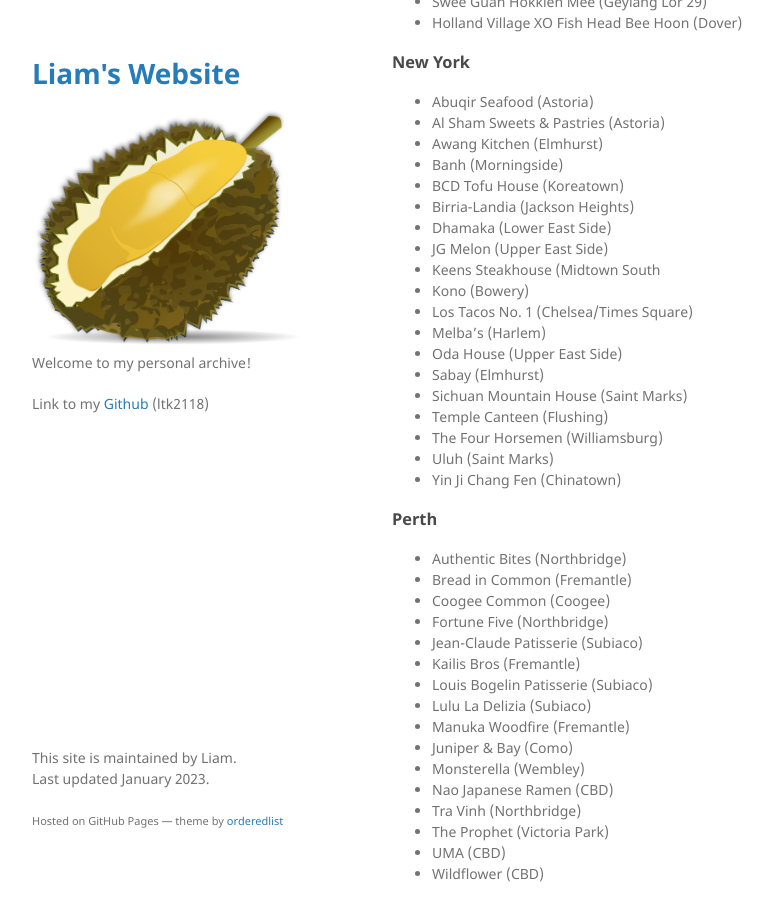
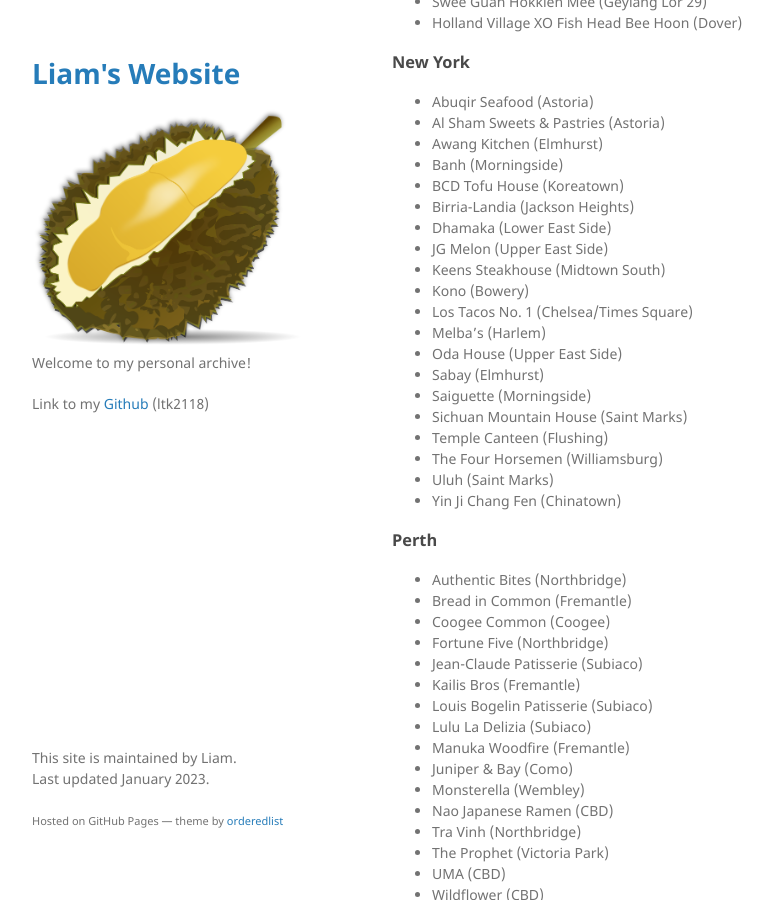
Before and after one commit to liamtk/liamtk.github.io, a Jekyll site: the page built from pages/food.md, in a window 1280 px wide and 900 px high, scrolled down 513 px. Shown: the whole window, without its empty margins (178-951 px from the left). Built offline with Jekyll 4.4.1, drawn with Linux system fonts in a browser that asks for light colours; our own code applies the rules of GitHub Pages for plain Markdown files.

Commit message:
update food.md

```diff
--- a/pages/food.md
+++ b/pages/food.md
@@ -34,12 +34,13 @@
 * Birria-Landia (Jackson Heights)
 * Dhamaka (Lower East Side)
 * JG Melon (Upper East Side)
-* Keens Steakhouse (Midtown South
+* Keens Steakhouse (Midtown South)
 * Kono (Bowery)
 * Los Tacos No. 1 (Chelsea/Times Square)
 * Melba's (Harlem)
 * Oda House (Upper East Side)
 * Sabay (Elmhurst)
+* Saiguette (Morningside)
 * Sichuan Mountain House (Saint Marks)
 * Temple Canteen (Flushing)
 * The Four Horsemen (Williamsburg)
```
